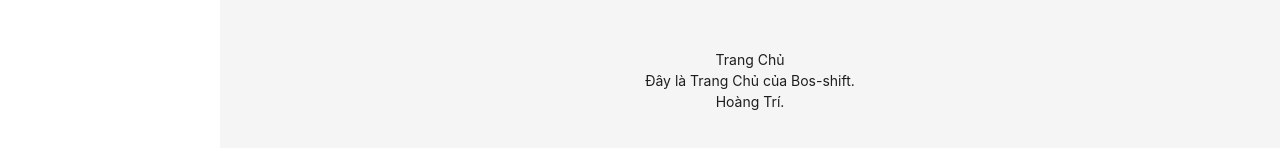
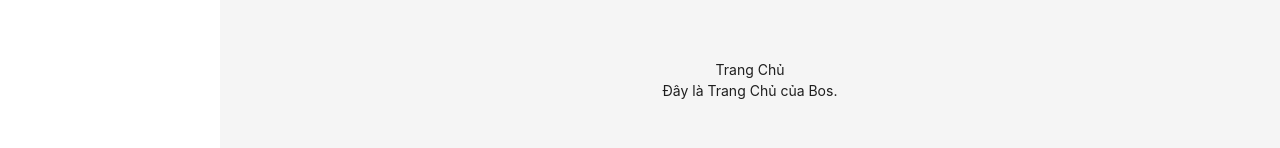
Before and after one commit to TranMinhPhuc220420/bos-shift-1, a React (Vite) app: page / in a window 1280 px wide. Shown: the part 352-500 px from the top of the page. Built offline with nearby package versions, Linux system fonts and the light colour scheme; no server answers; sample sign-in values are in the browser's storage.

Commit message:
Đổi Bos

```diff
--- a/src/pages/DashboardPage.jsx
+++ b/src/pages/DashboardPage.jsx
@@ -2,8 +2,7 @@ const DashboardPage = () => {
   return (
     <div className="flex flex-col items-center justify-center h-full">
       <h1>Trang Chủ </h1>
-      <p>Đây là Trang Chủ của Bos-shift.</p>
-      <p>Hoàng Trí.</p>
+      <p>Đây là Trang Chủ của Bos.</p>
     </div>
   );
 };
```
